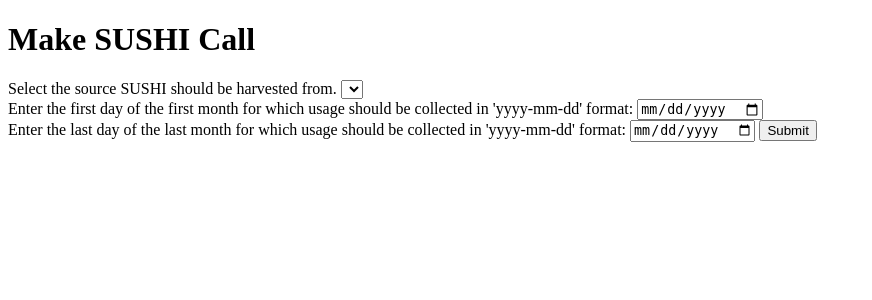
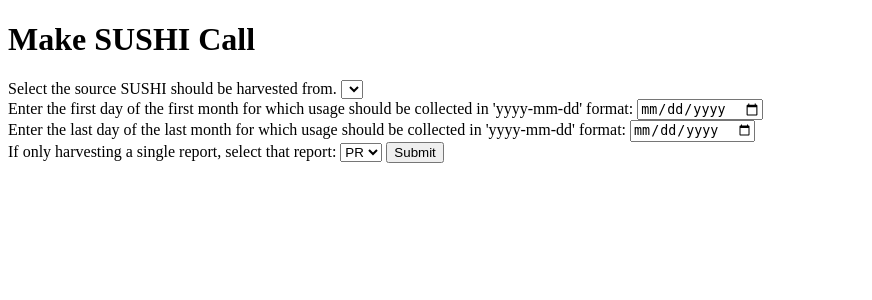
Before and after one commit to ereiskind/nolcat, a Flask app: template nolcat/ingest_usage/templates/ingest_usage/make-SUSHI-call.html in a window 1280 px wide. Shown: the top 300 px of the page, without its empty margins (0-872 px from the left). Run offline with Flask 2, Linux system fonts and the light colour scheme; the template is opened without the code that fills it: values that come from a table or form of the project are taken from there, others are empty; parts of the project's set-up code (start-up, migrations or seed data) failed here and were passed over; some libraries are stand-ins or nearby versions.

Commit message:
Add field for selecting specific report to harvest

```diff
--- a/nolcat/ingest_usage/forms.py
+++ b/nolcat/ingest_usage/forms.py
@@ -17,6 +17,12 @@ class SUSHIParametersForm(FlaskForm):
     statistics_source = SelectField("Select the source SUSHI should be harvested from.", coerce=int, validators=[InputRequired()], validate_choice=False)  # Without `validate_choice=False`, this field returns an error of `Not a valid choice`
     begin_date = DateField("Enter the first day of the first month for which usage should be collected in 'yyyy-mm-dd' format:", format='%Y-%m-%d', validators=[DataRequired()])
     end_date = DateField("Enter the last day of the last month for which usage should be collected in 'yyyy-mm-dd' format:", format='%Y-%m-%d', validators=[DataRequired()])
+    report_to_harvest = SelectField("If only harvesting a single report, select that report:", choices=[
+        (1, "PR"),
+        (2, "DR"),
+        (3, "TR"),
+        (4, "IR"),
+    ], validate_choice=False)  # Without `validate_choice=False`, this field returns an error of `Not a valid choice`
 
 
 class UsageFileForm(FlaskForm):
--- a/nolcat/ingest_usage/templates/ingest_usage/make-SUSHI-call.html
+++ b/nolcat/ingest_usage/templates/ingest_usage/make-SUSHI-call.html
@@ -31,6 +31,11 @@
             {{ form.end_date.label }}
             {{ form.end_date }}
         </label>
+        <br>
+        <label>
+            {{ form.report_to_harvest.label }}
+            {{ form.report_to_harvest }}
+        </label>
         <input type="submit" value="Submit">
     </form>
 </body>
```
Also changed, not shown: 1 other file.
